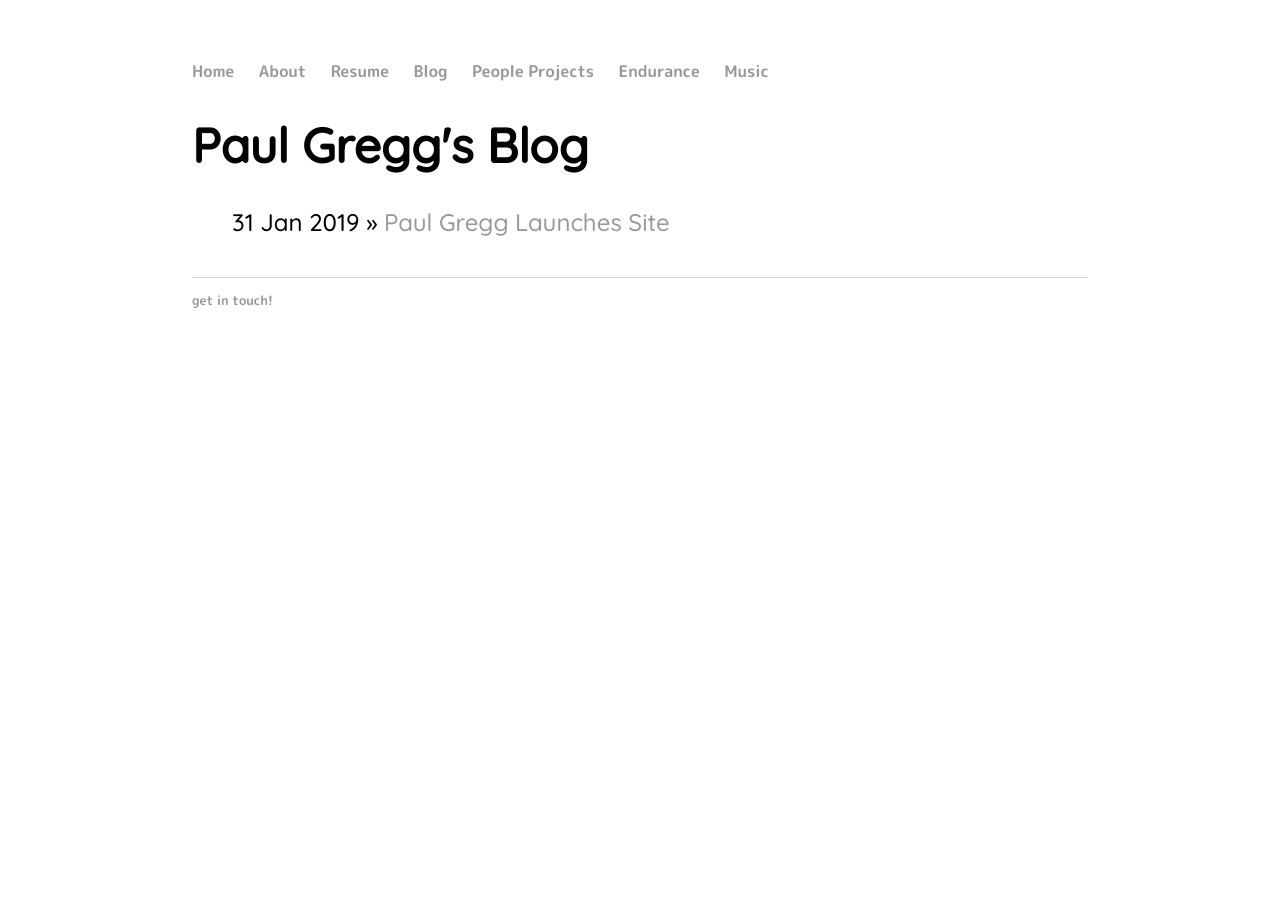
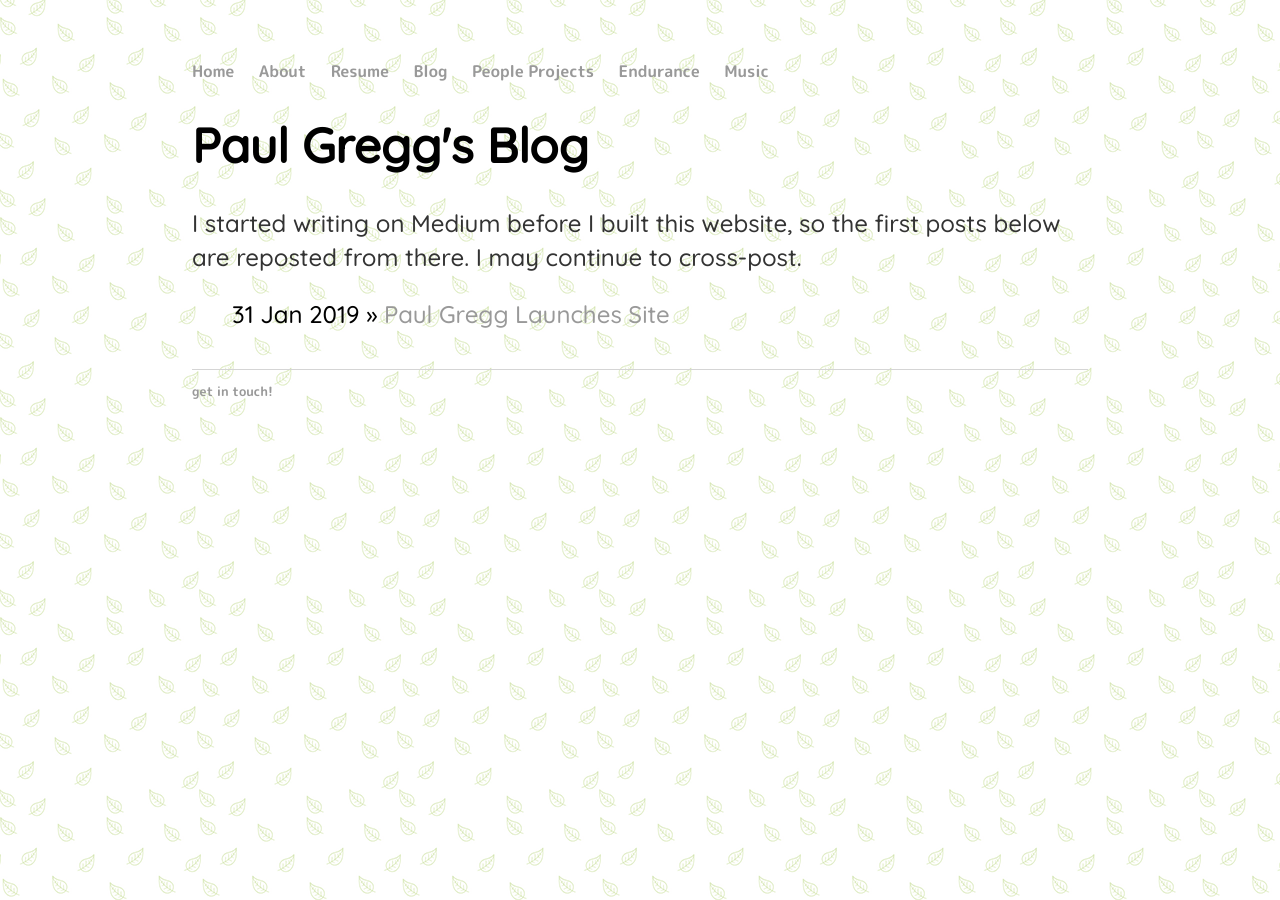
Before and after one commit to paulnakai/paulnakai.github.io, a Jekyll site: the page built from blog/index.html, in a window 1280 px wide. Built offline with Jekyll 4.4.1, drawn with Linux system fonts in a browser that asks for light colours.

Commit message:
visual changes WIP

```diff
--- a/blog/index.html
+++ b/blog/index.html
@@ -3,6 +3,7 @@ layout: default
 title: Paul Gregg's Blog
 ---
 	<h1>{{ page.title }}</h1>
+    <p> I started writing on Medium before I built this website, so the first posts below are reposted from there. I may continue to cross-post.</p>
 	<ul class="posts">
 
 	  {% for post in site.posts %}
--- a/css/main.css
+++ b/css/main.css
@@ -1,6 +1,7 @@
 body {
     margin: 60px auto;
     width: 70%;
+    background: url(/img/leaves.png) repeat 0 0;
 }
 nav ul, footer ul {
     font-family: 'M PLUS Rounded 1c', sans-serif;
```
Also changed, not shown: img/congruent_pentagon.png (added), img/leaves.png (added), img/light-grey-terrazzo.png (added), 1 other file.
